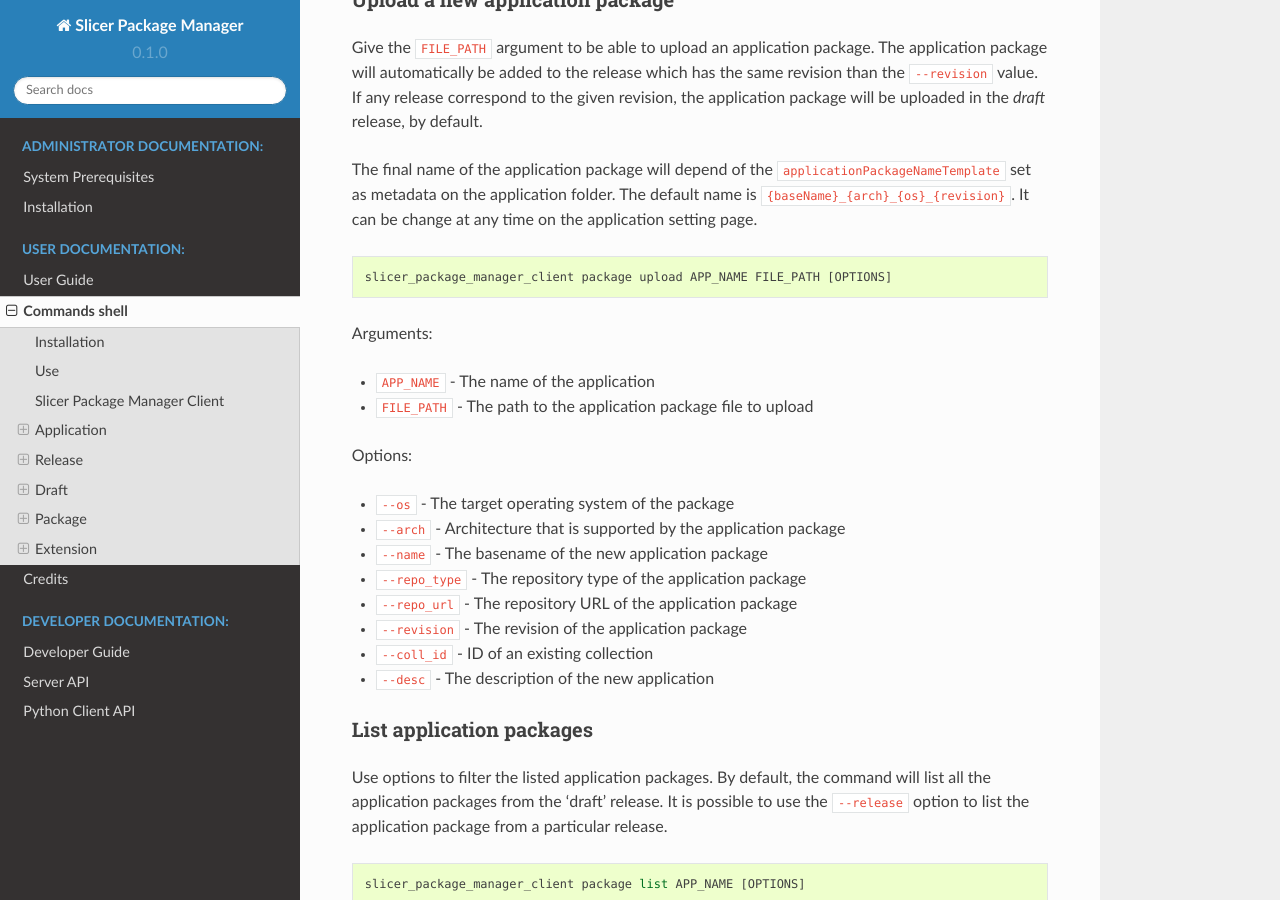
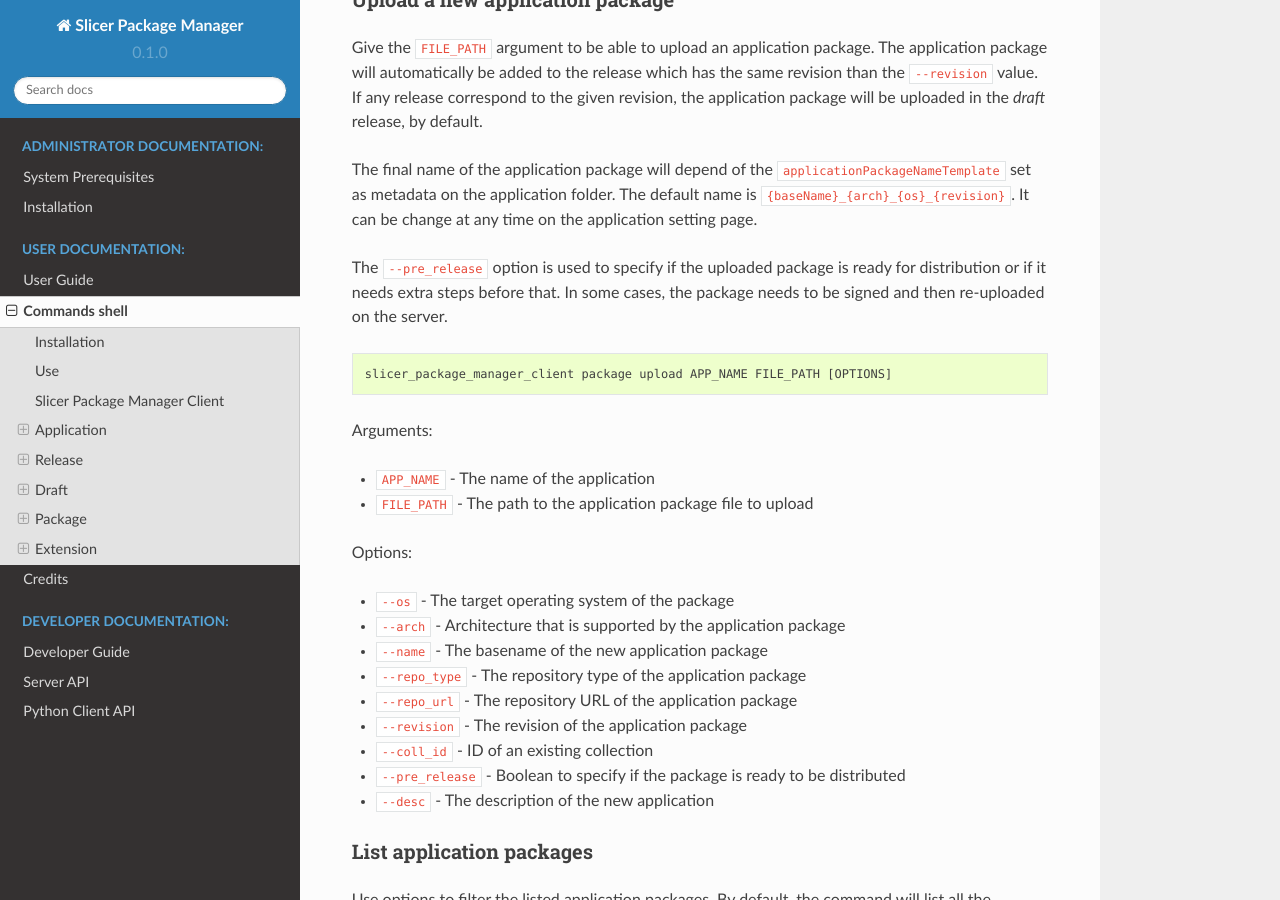
Before and after one commit to girder/slicer_package_manager, a Sphinx documentation site: the page built from docs/commands_shell.rst, in a window 1280 px wide and 900 px high, scrolled down 5378 px. Built offline with Sphinx 7.4.7 and the Read the Docs theme 2.0.0, drawn with Linux system fonts in a browser that asks for light colours.

Commit message:
Update commands shell documentation to add 'pre_release' option

```diff
--- a/docs/commands_shell.rst
+++ b/docs/commands_shell.rst
@@ -260,6 +260,10 @@
 ``{baseName}_{arch}_{os}_{revision}``. It can be change at any time on the application
 setting page.
 
+The ``--pre_release`` option is used to specify if the uploaded package is ready for distribution
+or if it needs extra steps before that. In some cases, the package needs to be signed and then
+re-uploaded on the server.
+
 ::
 
     slicer_package_manager_client package upload APP_NAME FILE_PATH [OPTIONS]
@@ -278,6 +282,7 @@
 * ``--repo_url`` - The repository URL of the application package
 * ``--revision`` - The revision of the application package
 * ``--coll_id`` - ID of an existing collection
+* ``--pre_release`` - Boolean to specify if the package is ready to be distributed
 * ``--desc`` - The description of the new application
 
 
```
